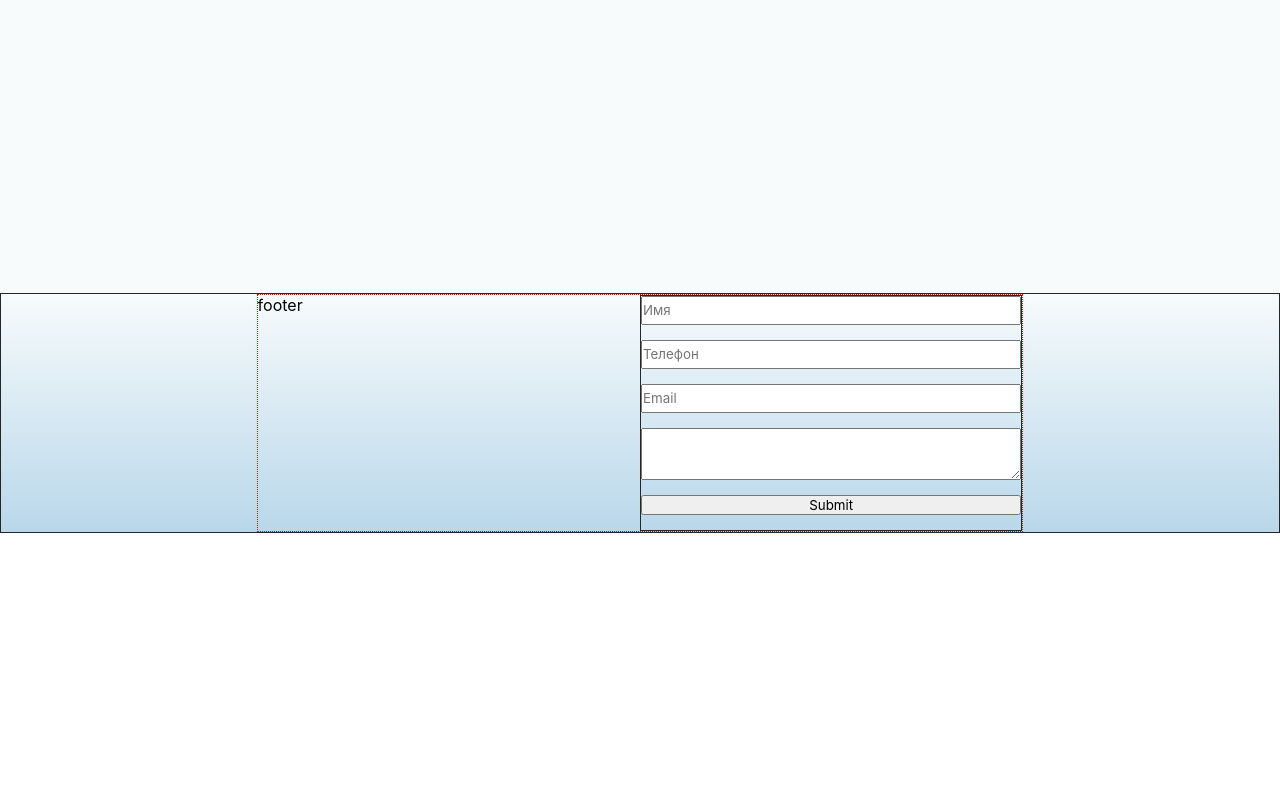
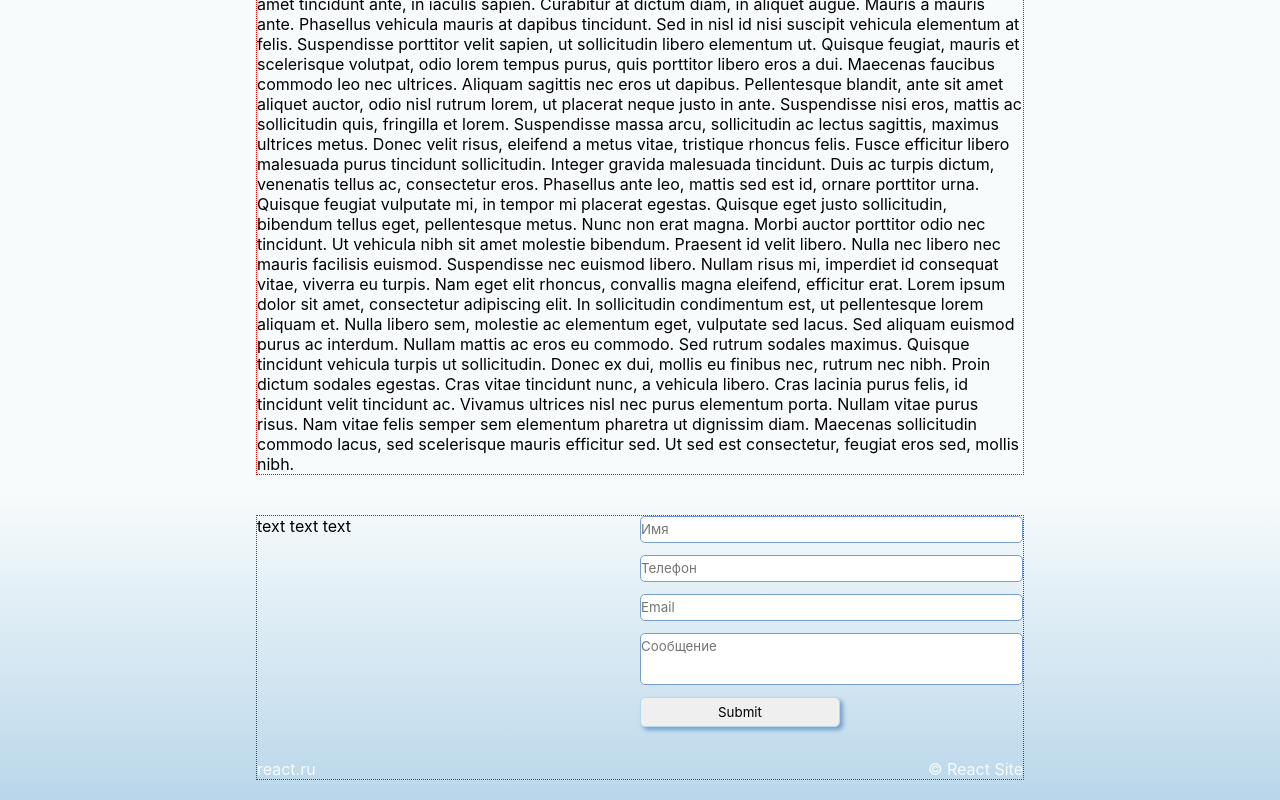
Before and after one commit to stepanpr/portfolio_react-typescript, a React (Create React App) app: page / in a window 1280 px wide. Shown: the part 267-1067 px from the top of the page. Before the commit the page ends 800 px from the top, so only its background shows below. Built offline with nearby package versions, Linux system fonts and the light colour scheme.

Commit message:
добавление стилей формы

```diff
--- a/src/components/Content/Content.tsx
+++ b/src/components/Content/Content.tsx
@@ -21,12 +21,16 @@ export const Content: React.FunctionComponent<ContentProps> = (props) => {
 	return (
 		<div className={contentClassNames}>
 			<div className={containerClassNames}>
-				<p>sdsdsdsdsdsdsdsd</p>
-				<p>sdsdsdsdsdsdsdsd</p>
-				<p>sdsdsdsdsdsdsdsd</p>
-				<p>sdsdsdsdsdsdsdsd</p>
-				<p>sdsdsdsdsdsdsdsd</p>
-				<p>sdsdsdsdsdsdsdsd</p>
+				<p>Lorem ipsum dolor sit amet, consectetur adipiscing elit. Nulla lacinia, odio ac feugiat molestie, purus odio euismod ipsum, vitae suscipit turpis nulla sed mi. Integer condimentum augue quis libero euismod, eget aliquam nisl varius. Integer aliquam, felis in consectetur volutpat, metus tortor sagittis leo, ut hendrerit dui felis et justo. Etiam bibendum non sapien a porta. Vestibulum faucibus tempor nunc cursus cursus. Vivamus iaculis tortor quis quam pulvinar, ut finibus mauris tempor. Nullam non maximus est, id tempor leo.
+
+Mauris congue est non aliquet facilisis. Cras eu viverra nisi. Curabitur sit amet tincidunt ante, in iaculis sapien. Curabitur at dictum diam, in aliquet augue. Mauris a mauris ante. Phasellus vehicula mauris at dapibus tincidunt. Sed in nisl id nisi suscipit vehicula elementum at felis. Suspendisse porttitor velit sapien, ut sollicitudin libero elementum ut.
+
+Quisque feugiat, mauris et scelerisque volutpat, odio lorem tempus purus, quis porttitor libero eros a dui. Maecenas faucibus commodo leo nec ultrices. Aliquam sagittis nec eros ut dapibus. Pellentesque blandit, ante sit amet aliquet auctor, odio nisl rutrum lorem, ut placerat neque justo in ante. Suspendisse nisi eros, mattis ac sollicitudin quis, fringilla et lorem. Suspendisse massa arcu, sollicitudin ac lectus sagittis, maximus ultrices metus. Donec velit risus, eleifend a metus vitae, tristique rhoncus felis.
+
+Fusce efficitur libero malesuada purus tincidunt sollicitudin. Integer gravida malesuada tincidunt. Duis ac turpis dictum, venenatis tellus ac, consectetur eros. Phasellus ante leo, mattis sed est id, ornare porttitor urna. Quisque feugiat vulputate mi, in tempor mi placerat egestas. Quisque eget justo sollicitudin, bibendum tellus eget, pellentesque metus. Nunc non erat magna. Morbi auctor porttitor odio nec tincidunt. Ut vehicula nibh sit amet molestie bibendum. Praesent id velit libero. Nulla nec libero nec mauris facilisis euismod. Suspendisse nec euismod libero. Nullam risus mi, imperdiet id consequat vitae, viverra eu turpis. Nam eget elit rhoncus, convallis magna eleifend, efficitur erat. Lorem ipsum dolor sit amet, consectetur adipiscing elit.
+
+In sollicitudin condimentum est, ut pellentesque lorem aliquam et. Nulla libero sem, molestie ac elementum eget, vulputate sed lacus. Sed aliquam euismod purus ac interdum. Nullam mattis ac eros eu commodo. Sed rutrum sodales maximus. Quisque tincidunt vehicula turpis ut sollicitudin. Donec ex dui, mollis eu finibus nec, rutrum nec nibh. Proin dictum sodales egestas. Cras vitae tincidunt nunc, a vehicula libero. Cras lacinia purus felis, id tincidunt velit tincidunt ac. Vivamus ultrices nisl nec purus elementum porta. Nullam vitae purus risus. Nam vitae felis semper sem elementum pharetra ut dignissim diam. Maecenas sollicitudin commodo lacus, sed scelerisque mauris efficitur sed. Ut sed est consectetur, feugiat eros sed, mollis nibh.</p>
+
 
 
 			</div>
--- a/src/components/Footer/Footer.tsx
+++ b/src/components/Footer/Footer.tsx
@@ -34,7 +34,6 @@ export const Footer: React.FunctionComponent<FooterProps> = (props) => {
 
 	/* обработка отправленных данных */
 	const onSubmit = (data:any, e:any) => console.log(data, e);
-	// const handler = (data: any) => { console.log('success!', data) };
 	/* обработка ошибок */
 	const onError = (errors: any, e: any) => console.log(errors.name, e);
 
@@ -43,7 +42,6 @@ export const Footer: React.FunctionComponent<FooterProps> = (props) => {
 	const email = watch('email');
 	const message = watch('msg');
 
-	// onChange={() => clearErrors(["name", "phone"])}
 	console.log('WATCH:', name, phone, email, message);
 
 	return (
@@ -51,7 +49,7 @@ export const Footer: React.FunctionComponent<FooterProps> = (props) => {
 				<div className={containerClassNames}>
 					<div className={footerContainerClassNames}>
 						<div className="footer-container__social-box">
-							footer
+							<p>text text text</p>
 						</div>
 						<div className="footer-container__form-box">
 
@@ -72,14 +70,20 @@ export const Footer: React.FunctionComponent<FooterProps> = (props) => {
 								<input type="text" {...register('email', {required: 'Введите e-mail'})} placeholder='Email' />
 								<div className='error-block'>{errors.email && <p className='error-message'> {errors.email.message} </p>}</div>
 
-								<textarea {...register('msg', {required: 'Введите текст сообщения', minLength: {value: 2, message: 'Сообщение слишком короткое'} })}></textarea>
-								<div className='error-block'>{errors.msg && <p className='error-message'> {errors.msg.message} </p>}</div>
+								<textarea {...register('msg', {required: 'Введите текст сообщения', minLength: {value: 2, message: 'Сообщение слишком короткое'} })}
+								placeholder='Сообщение'></textarea>
+								<div className='error-block'>{errors.msg && <p className='error-message-textarea'> {errors.msg.message} </p>}</div>
 
 								<input type="submit" />
 							</form>
 
 						</div>
 					</div>
+
+					<div className="copyright">
+					<p>react.ru</p>
+					<p>&copy; React Site</p>
+					</div>
 				</div>
 			</div>
 	);
--- a/src/components/Footer/styles.css
+++ b/src/components/Footer/styles.css
@@ -10,7 +10,7 @@
 	/* width: 100%; */
 	/* height: 100vh; */
 	/* height: 200px; */
-	border: 1px solid rgb(36, 39, 41);
+	/* border: 1px solid rgb(36, 39, 41); */
 	/* background-color: rgb(48, 105, 56); */
 	background:  linear-gradient(360deg, #B9D7EA, #F7FBFC);
 
@@ -21,8 +21,13 @@
 	justify-content: space-between;
 }
 
+.footer-container__social-box {
+	/* border: 1px solid rgb(36, 39, 41); */
+
+}
+
 .footer-container__form-box {
-	border: 1px solid rgb(36, 39, 41);
+	/* border: 1px solid rgb(36, 39, 41); */
 	width: 50%;
 }
 
@@ -33,8 +38,23 @@
 
 .footer-container__form-box form input,
 .footer-container__form-box form textarea {
-	margin-bottom: 15px;
+	margin-bottom: 12px;
 	line-height: 25px;
+	border-radius: 5px;
+	border: 1px solid var(--b-intense);
+}
+
+.footer-container__form-box form textarea {
+	resize: none;
+}
+
+.footer-container__form-box input[type=submit] {
+	height: 30px;
+	width: 200px;
+	border: 2px;
+	box-shadow: 3px 3px 4px 0 var(--b-intense);
+	border: 1px solid var(--b-medium);
+	border-radius: 5px;
 }
 
 .error-block {
@@ -45,5 +65,24 @@
 	display: block;
 	position: absolute;
 	font-size: 10px;
-	top: -45px;
+	top: -40px;
+	right: 20px;
 }
+
+.error-message-textarea {
+	color: red;
+	display: block;
+	position: absolute;
+	font-size: 10px;
+	top: -60px;
+	right: 20px;
+}
+
+
+.copyright {
+	/* border: 1px solid rgb(36, 39, 41); */
+	display: flex;
+	justify-content: space-between;
+	margin-top: 20px;
+	color: var(--b-gray);
+}
--- a/src/components/Header/Header.tsx
+++ b/src/components/Header/Header.tsx
@@ -74,8 +74,6 @@ export const Header: React.FunctionComponent<HeaderProps> = (props) => {
 	// 	'container-s': props.mediaQueries.isMobile,
 	// });
 
-	// let sp = <span></span>;
-	// sp.addEventListener("mouseover", setColor);
 	return (
 
 		<div className={headerClassNames}>
--- a/src/components/Header/styles.css
+++ b/src/components/Header/styles.css
@@ -18,13 +18,13 @@
 	align-items: center;
 	/* flex-direction: column; */
 	width: 100%;
-	/* border: 1px dotted red; */
+	border: 1px dotted rgb(226, 239, 245);
 	height: 120px;
 	/* background:  linear-gradient(45deg, #21A038, #31C2A7); */
 	background:  linear-gradient(180deg, #B9D7EA, #F7FBFC);
+	/* background:  linear-gradient(180deg, #1272ad, #F7FBFC);  */
+	/* linear-gradient(45deg, #21A038, #31C2A7); */
 	/* background:  linear-gradient(180deg, #21A038, #31C2A7, white); */
-
-
 	/* width: 30px; */
 }
 
@@ -261,6 +261,7 @@ color: #4c85a8;
 	min-width: 150px;
 	box-shadow: 0 6px 8px 3px #769FCD;
 	transform: translateX(110%);
+	z-index: 1000;
 }
 
 .menu-active {
--- a/src/index.css
+++ b/src/index.css
@@ -49,21 +49,21 @@ code {
 .container-x {
 	width: 60%;
 	border: 1px dotted red;
-	margin: 0 auto;
+	margin: 20px auto;
 }
 
 /* ширина контейнера размера M */
 .container-m {
 	width: 80%;
 	border: 1px dotted rgb(28, 44, 3);
-	margin: 0 auto;
+	margin: 20px auto;
 }
 
 /* ширина контейнера размера S */
 .container-s {
 	width: 95%;
 	border: 1px dotted rgb(240, 237, 61);
-	margin: 0 auto;
+	margin: 20px auto;
 }
 
 /* .headerAndContent {
```
Also changed, not shown: src/App.tsx (+1 -18 lines).
